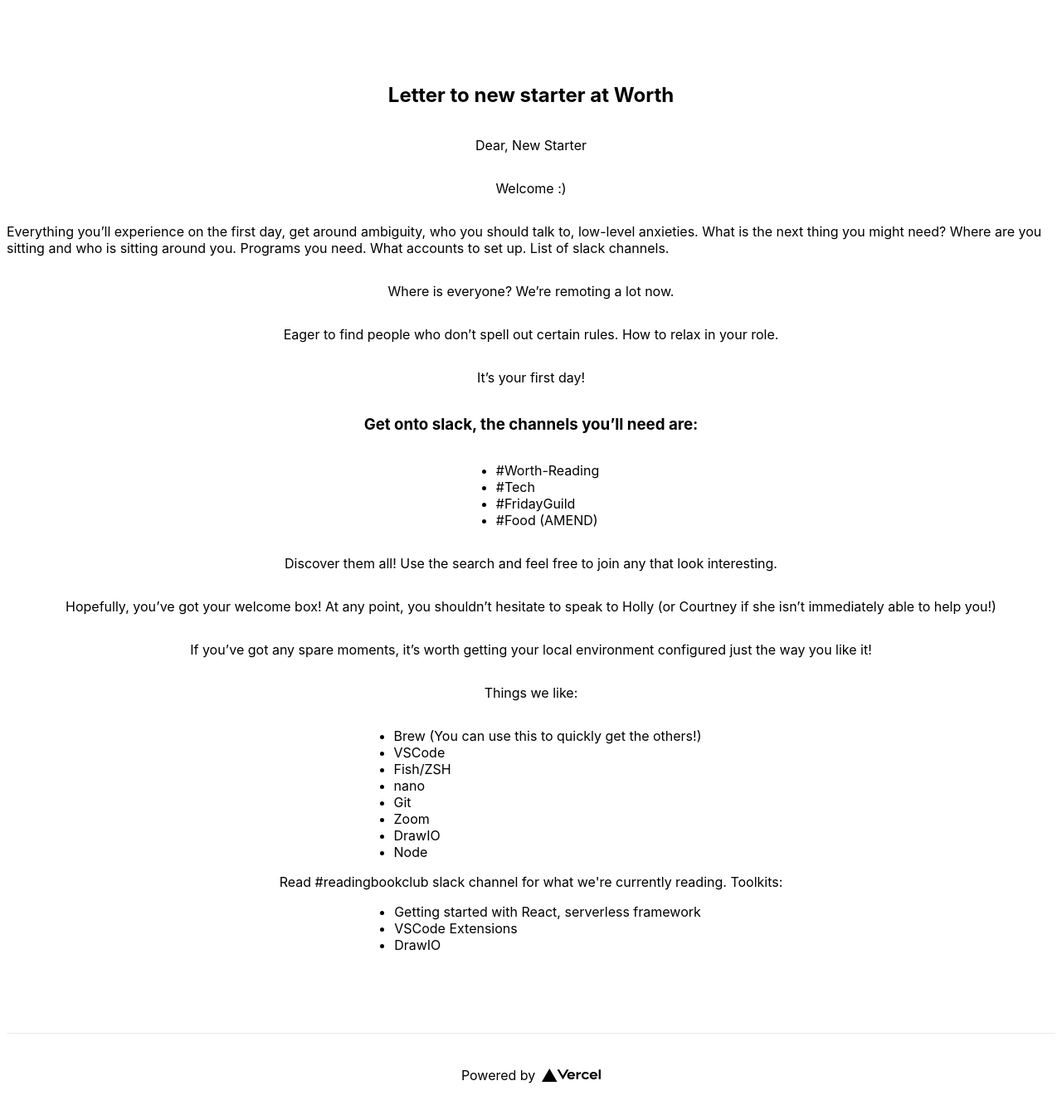
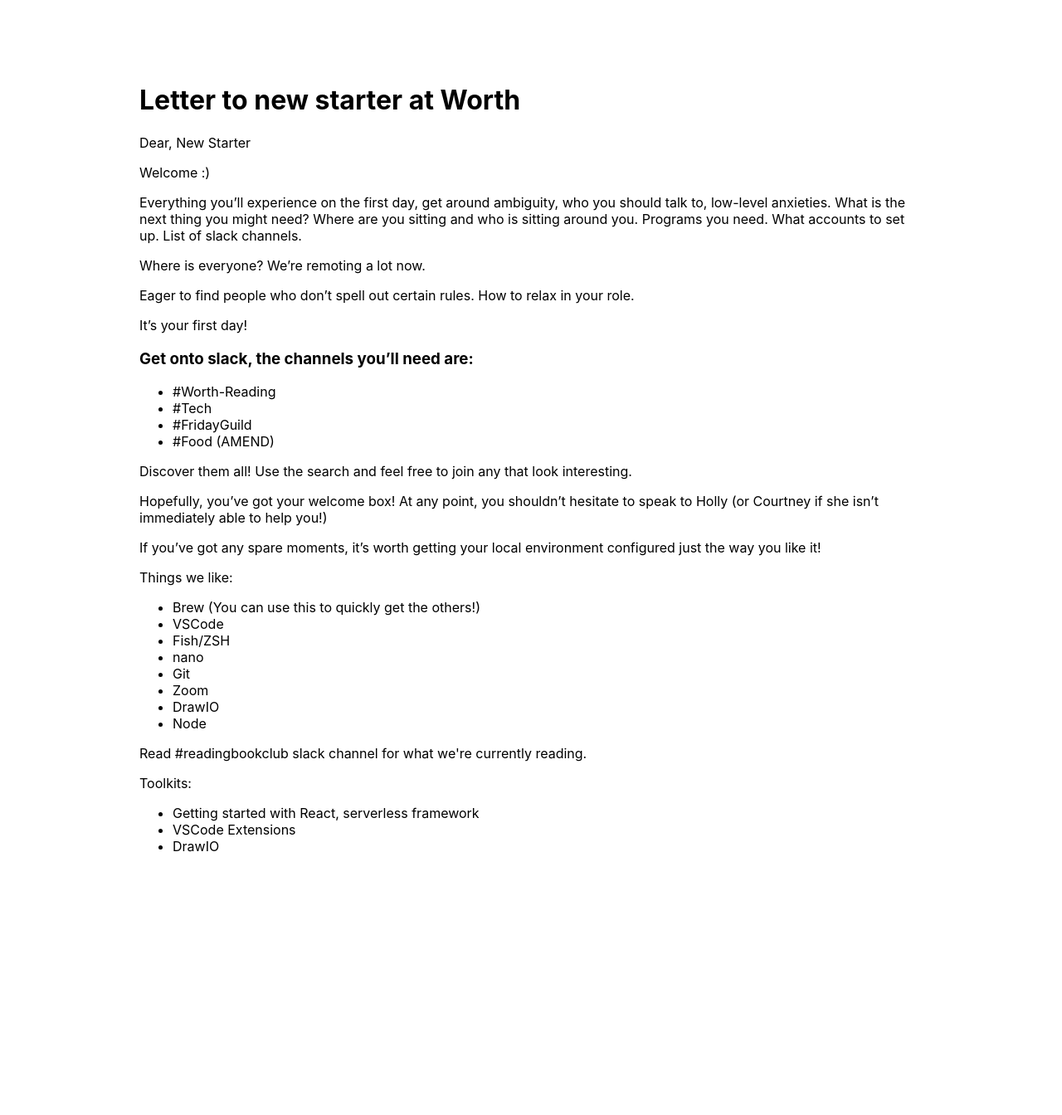
Before and after one commit to worthinternetsystems/new-starter, a Next.js app: page / in a window 1280 px wide. Shown: the whole page at 83% size. After the commit the page ends 1126 px from the top, so only its background shows below. Built offline with nearby package versions, Linux system fonts and the light colour scheme.

Commit message:
formatting content and removing footer

```diff
--- a/pages/index.js
+++ b/pages/index.js
@@ -9,7 +9,7 @@
       </Head>
 
       <main>
-        <h2>Letter to new starter at Worth</h2>
+        <h1>Letter to new starter at Worth</h1>
         <p>Dear, New Starter</p>
         <p>Welcome :)</p>
         <p>
@@ -33,16 +33,16 @@
         </ul>
         <p>
           Discover them all! Use the search and feel free to join any that look
-          interesting.{" "}
+          interesting.
         </p>
         <p>
           Hopefully, you’ve got your welcome box! At any point, you shouldn’t
           hesitate to speak to Holly (or Courtney if she isn’t immediately able
-          to help you!){" "}
+          to help you!)
         </p>
         <p>
           If you’ve got any spare moments, it’s worth getting your local
-          environment configured just the way you like it!{" "}
+          environment configured just the way you like it!
         </p>
         <p>Things we like:</p>
         <ul>
@@ -55,8 +55,10 @@
           <li>DrawIO</li>
           <li>Node</li>
         </ul>
-        Read #readingbookclub slack channel for what we're currently reading.
-        Toolkits:
+        <p>
+          Read #readingbookclub slack channel for what we're currently reading.
+        </p>
+        <p></p>Toolkits:
         <ul>
           <li>Getting started with React, serverless framework</li>
           <li>VSCode Extensions</li>
@@ -64,53 +66,32 @@
         </ul>
       </main>
 
-      <footer>
-        <a
-          href="https://vercel.com?utm_source=create-next-app&utm_medium=default-template&utm_campaign=create-next-app"
-          target="_blank"
-          rel="noopener noreferrer"
-        >
-          Powered by{" "}
-          <img src="/vercel.svg" alt="Vercel Logo" className="logo" />
-        </a>
-      </footer>
+
 
       <style jsx>{`
         .container {
           min-height: 100vh;
           padding: 0 0.5rem;
+          max-width: 60rem;
+          margin: auto;
           display: flex;
           flex-direction: column;
-          justify-content: center;
           align-items: center;
         }
 
         main {
           padding: 5rem 0;
-          flex: 1;
-          display: flex;
-          flex-direction: column;
-          justify-content: center;
-          align-items: center;
+
         }
 
         footer {
           width: 100%;
           height: 100px;
           border-top: 1px solid #eaeaea;
-          display: flex;
-          justify-content: center;
-          align-items: center;
         }
 
         footer img {
           margin-left: 0.5rem;
-        }
-
-        footer a {
-          display: flex;
-          justify-content: center;
-          align-items: center;
         }
 
         a {
@@ -133,11 +114,6 @@
           margin: 0;
           line-height: 1.15;
           font-size: 4rem;
-        }
-
-        .title,
-        .description {
-          text-align: center;
         }
 
         .description {
```
